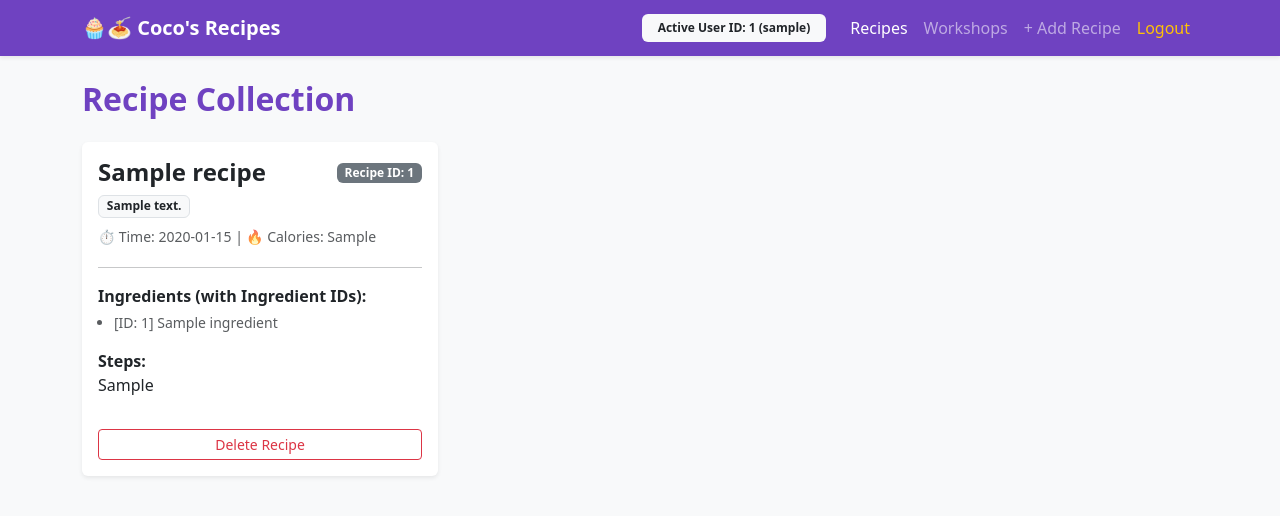
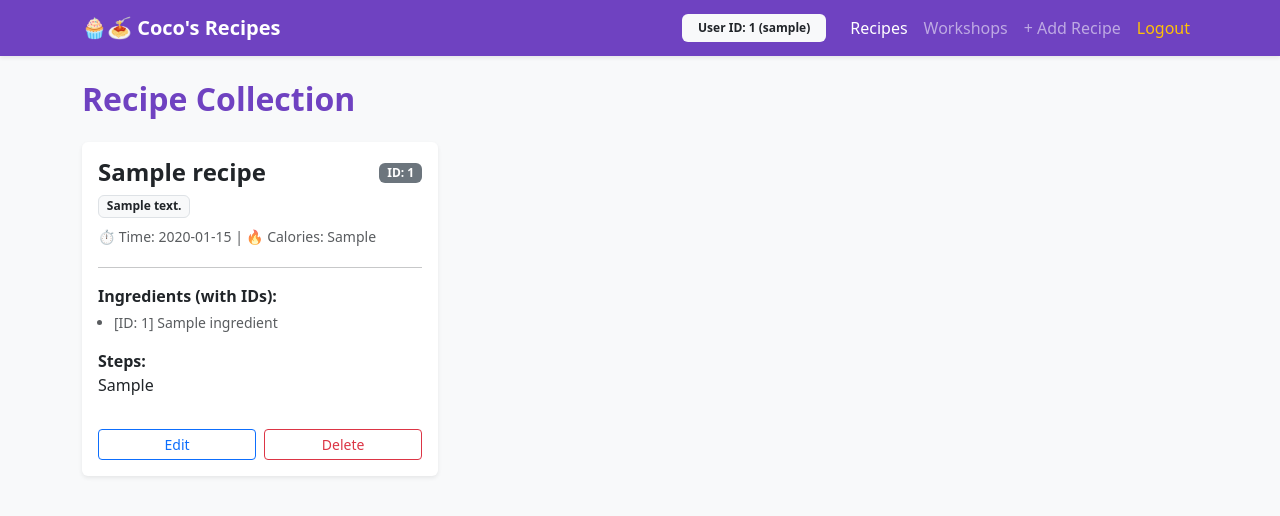
Before and after one commit to subhalakshmisubhi/Coco-s-Recipes, a Flask app: page / in a window 1280 px wide. Shown: the top 516 px of the page. Run offline with Flask 3, Linux system fonts and the light colour scheme; the visitor is signed in with stand-in values (Sample User, id 1); tables that the repository leaves empty hold one stand-in row (values such as "Sample post").

Commit message:
Update index.html

```diff
--- a/templates/index.html
+++ b/templates/index.html
@@ -14,7 +14,7 @@
         <div class="container">
             <a class="navbar-brand fw-bold" href="{{ url_for('index') }}">🧁🍝 Coco's Recipes</a>
             <div class="navbar-nav ms-auto align-items-center">
-                <span class="badge bg-light text-dark me-3 py-2 px-3">Active User ID: {{ session.user_id }} ({{ session.username }})</span>
+                <span class="badge bg-light text-dark me-3 py-2 px-3">User ID: {{ session.user_id }} ({{ session.username }})</span>
                 <a class="nav-link active" href="{{ url_for('index') }}">Recipes</a>
                 <a class="nav-link" href="{{ url_for('courses') }}">Workshops</a>
                 <a class="nav-link" href="{{ url_for('add_recipe') }}">+ Add Recipe</a>
@@ -31,12 +31,12 @@
                         <div class="card-body d-flex flex-column">
                             <div class="d-flex justify-content-between align-items-center mb-2">
                                 <h4 class="card-title fw-bold text-dark m-0">{{ recipe.title }}</h4>
-                                <span class="badge bg-secondary">Recipe ID: {{ recipe.recipe_id }}</span>
+                                <span class="badge bg-secondary">ID: {{ recipe.recipe_id }}</span>
                             </div>
                             <span class="badge bg-light text-dark border mb-2 align-self-start">{{ recipe.cuisine }}</span>
                             <p class="text-muted small mb-1">⏱ Time: {{ recipe.time }} | 🔥 Calories: {{ recipe.calories }}</p>
                             <hr>
-                            <p class="card-text mb-1"><strong>Ingredients (with Ingredient IDs):</strong></p>
+                            <p class="card-text mb-1"><strong>Ingredients (with IDs):</strong></p>
                             <ul class="small text-muted ps-3 mb-3">
                                 {% for ing in recipe.ingredients_list %}
                                     <li>[ID: {{ ing.ingredient_id }}] {{ ing.ingredient_name }}</li>
@@ -46,9 +46,12 @@
                             </ul>
                             <p class="card-text flex-grow-1"><strong>Steps:</strong><br>{{ recipe.steps }}</p>
 
-                            <form action="{{ url_for('delete_recipe', recipe_id=recipe.recipe_id) }}" method="POST" class="mt-3">
-                                <button type="submit" class="btn btn-sm btn-outline-danger w-100" onclick="return confirm('Delete this recipe?');">Delete Recipe</button>
-                            </form>
+                            <div class="d-flex gap-2 mt-3">
+                                <a href="{{ url_for('edit_recipe', recipe_id=recipe.recipe_id) }}" class="btn btn-sm btn-outline-primary w-50">Edit</a>
+                                <form action="{{ url_for('delete_recipe', recipe_id=recipe.recipe_id) }}" method="POST" class="w-50">
+                                    <button type="submit" class="btn btn-sm btn-outline-danger w-100" onclick="return confirm('Delete recipe?');">Delete</button>
+                                </form>
+                            </div>
                         </div>
                     </div>
                 </div>
```
